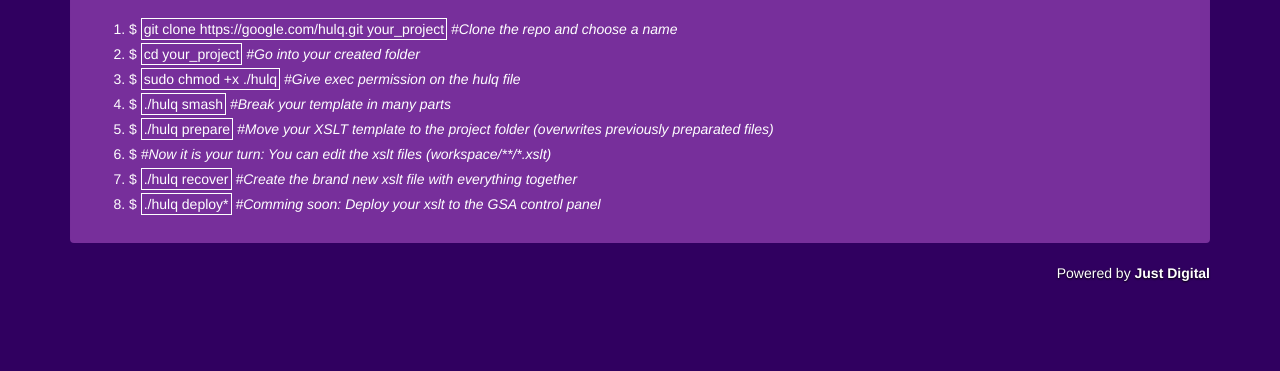
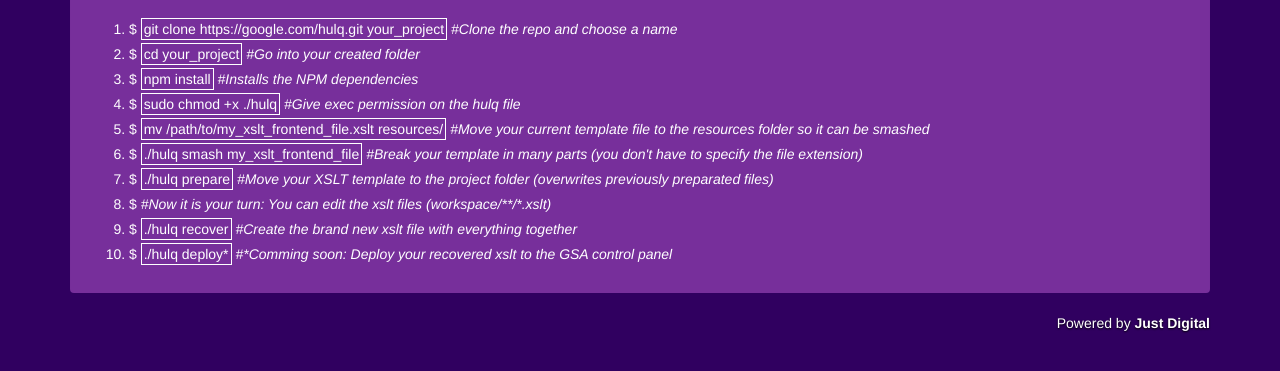
Before and after one commit to justdigital/hulq, a plain HTML site: page index.html in a window 1280 px wide. Shown: the part 365-736 px from the top of the page. Drawn offline with Linux system fonts and the light colour scheme.

Commit message:
Fix on the get started section

```diff
--- a/index.html
+++ b/index.html
@@ -40,12 +40,20 @@
           <span class="get-started-comment">#Go into your created folder</span>
         </li>
         <li class="getting-started-step">
+          <span class="get-started-command">npm install</span>
+          <span class="get-started-comment">#Installs the NPM dependencies</span>
+        </li>
+        <li class="getting-started-step">
           <span class="get-started-command">sudo chmod +x ./hulq</span>
           <span class="get-started-comment">#Give exec permission on the hulq file</span>
         </li>
         <li class="getting-started-step">
-          <span class="get-started-command">./hulq smash</span>
-          <span class="get-started-comment">#Break your template in many parts</span>
+          <span class="get-started-command">mv /path/to/my_xslt_frontend_file.xslt resources/</span>
+          <span class="get-started-comment">#Move your current template file to the resources folder so it can be smashed</span>
+        </li>
+        <li class="getting-started-step">
+          <span class="get-started-command">./hulq smash my_xslt_frontend_file</span>
+          <span class="get-started-comment">#Break your template in many parts (you don't have to specify the file extension)</span>
         </li>
         <li class="getting-started-step">
           <span class="get-started-command">./hulq prepare</span>
@@ -60,7 +68,7 @@
         </li>
         <li class="getting-started-step">
           <span class="get-started-command">./hulq deploy*</span>
-          <span class="get-started-comment">#Comming soon: Deploy your xslt to the GSA control panel</span>
+          <span class="get-started-comment">#*Comming soon: Deploy your recovered xslt to the GSA control panel</span>
         </li>
       </ol>
     </div>
```
